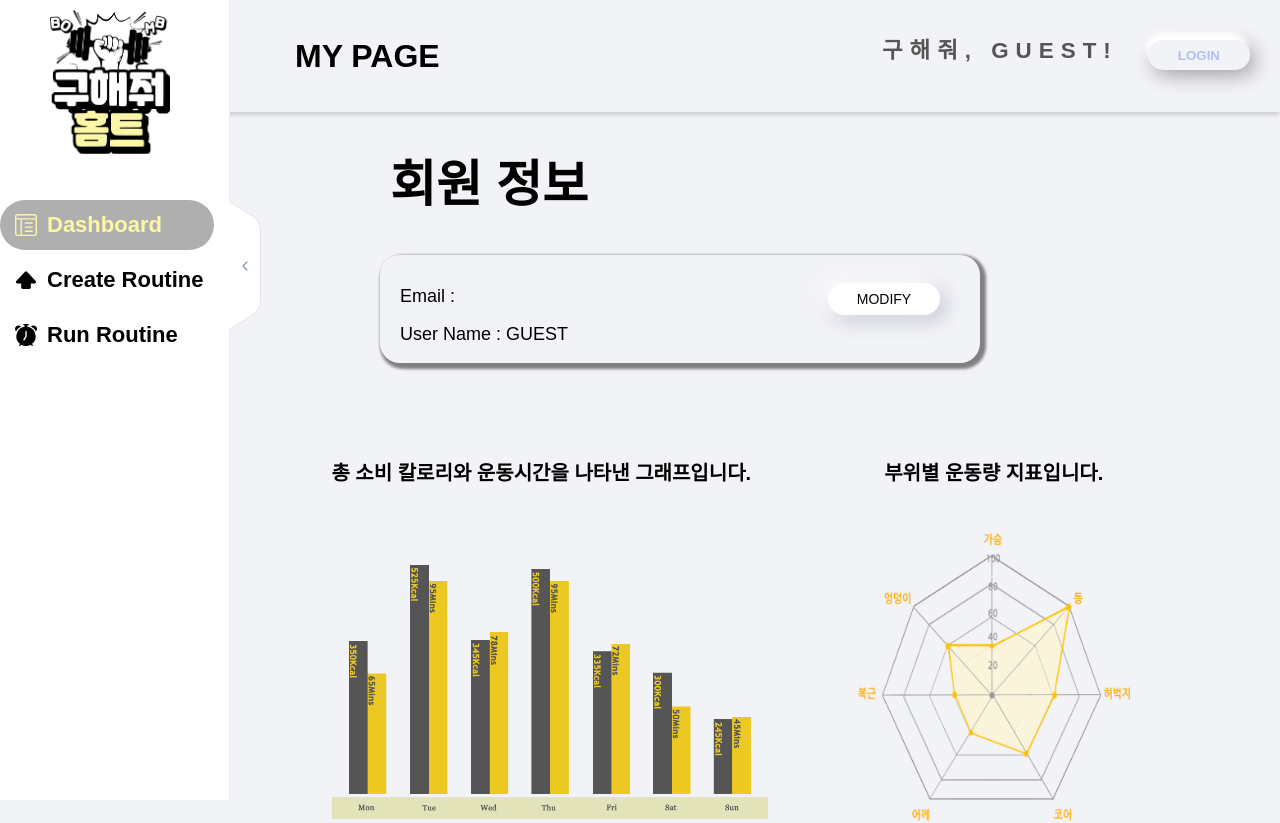
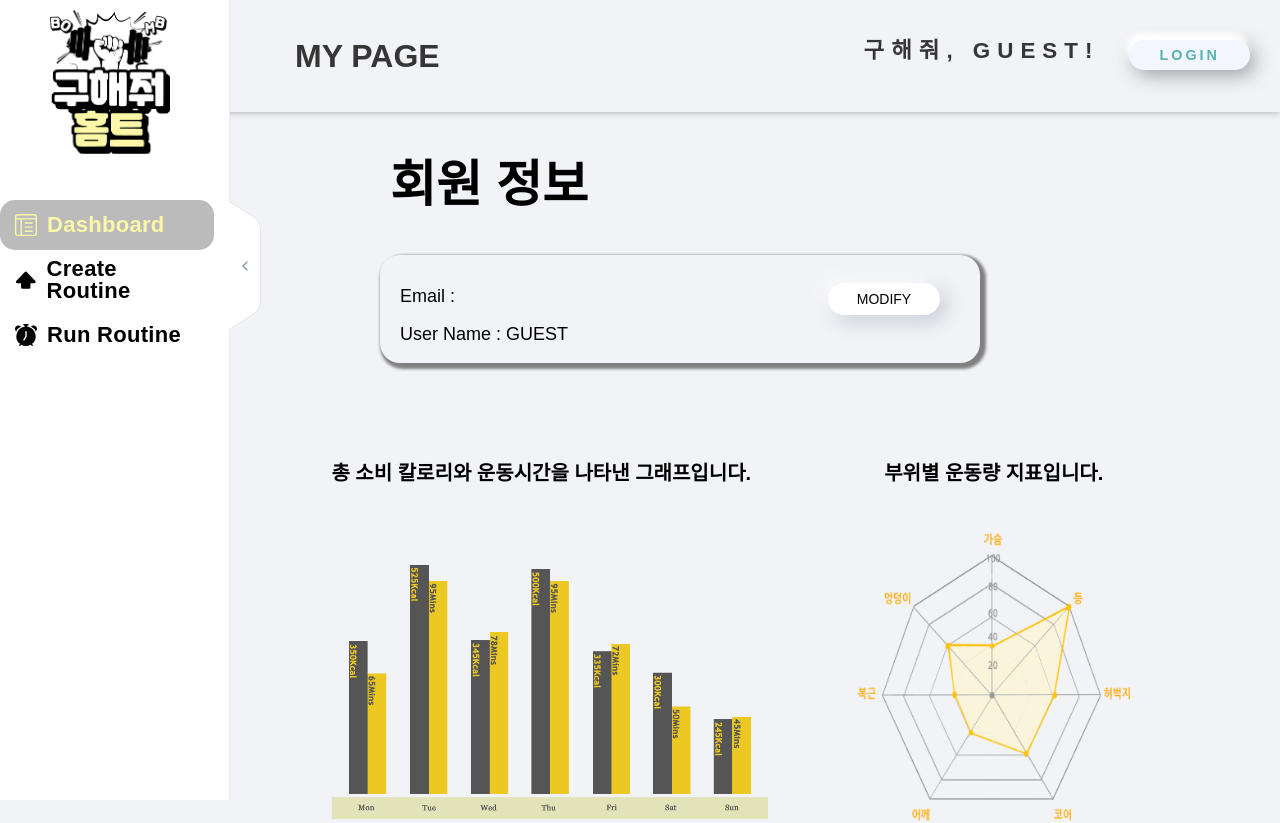
Before and after one commit to codestates/pt_at_home_client, a React (Create React App) app: page /mypage in a window 1280 px wide. Shown: the top 823 px of the page. Built offline with nearby package versions, Linux system fonts and the light colour scheme.

Commit message:
modified several css

```diff
--- a/src/components/component/ControlBar.tsx
+++ b/src/components/component/ControlBar.tsx
@@ -41,7 +41,7 @@ const filterModels: IFilter[] = [
         category: 'part',
       },
       {
-        label: '복부',
+        label: '복근',
         value: 'stomach',
         category: 'part',
       },
@@ -403,20 +403,26 @@ const FilterWrap = styled.div`
 `;
 
 const CustomSelect = styled.div`
-  background-color: #f2f3f7;
+  background-color: #f4f6ff;
   box-shadow: rgba(0, 0, 0, 0.24) 0px 3px 8px;
   border: none;
   outline: none;
   border-radius: 5px;
+  letter-spacing:2px;
+  font-weight:bold;
   display: flex;
   justify-content: space-between;
   align-items: center;
-  color: #000000;
+  color: #555555;
   padding: 8px 10px;
   margin-right: 50px;
   width: 170px;
   cursor: pointer;
   position: relative;
+  &:hover {
+    background-color:#d2d7e885;
+    // color:#faf4f4;
+  }
 `;
 const CustomOptionItem = styled.div`
   padding: 5px;
@@ -506,12 +512,12 @@ const FilterCard = styled.span`
 `;
 const Clear = styled.button`
   width: 60px;
-  // background-color: #f2f3f7;
+  background-color: #f2f3f7;
   box-shadow: rgba(0, 0, 0, 0.24) 0px 3px 8px;
-  color: #000000;
+  color: #363636;
   border-radius: 20px;
   display: flex;
-  border: 3px solid #b2c0f6;
+  border: 1.5px solid #55b3b1;
   justify-content: center;
   margin: 0 10px 10px;
   padding: 3px 15x;
@@ -533,6 +539,8 @@ const Close = styled(BiX)`
 const TagWrap = styled.div`
   display: flex;
 `;
-const Arrow = styled(BsFillCaretDownFill)``;
+const Arrow = styled(BsFillCaretDownFill)`
+  color:#55b3b1;
+`;
 
 export default ControlBar;
--- a/src/components/header/hederMiddle/HeaderMiddle.tsx
+++ b/src/components/header/hederMiddle/HeaderMiddle.tsx
@@ -56,7 +56,7 @@ const RightItem = styled(ItemsDiv)`
 
 const UserComment = styled.div`
   font-size:1.4rem;
-  color:#555555;
+  color:#363636;
   font-weight:900;
   margin-right:30px;
   letter-spacing:7px;
@@ -70,7 +70,7 @@ const LoginBtn = styled.button`
   align-items: center;
   border: none;
   border-radius: 20px;
-  background: #f2f3f7;
+  background: #f4f6ff;
   box-shadow: -3px -8px 7px #fff, 5px 5px 20px #9d9ea1;
   transition: all 0.2s ease-in-out;
   cursor: pointer;
@@ -82,7 +82,9 @@ const LoginBtn = styled.button`
   }
 `;
 const LoginLink = styled(Link)`
-  color: #b2c0f6;
+  color: #55b3b1;
+  letter-spacing:3px;
+  font-size:0.9rem;
   font-weight: 700;
   text-decoration: none;
   width: 100%;
@@ -93,7 +95,7 @@ const MainTitle = styled.span`
   line-height: 32px;
   font-weight: 700;
   font-size: 32px;
-  color: #000000;
+  color: #363636;
 `;
 
 export default HeaderMiddle;
--- a/src/components/landingPages/CreateRoutineInfo.tsx
+++ b/src/components/landingPages/CreateRoutineInfo.tsx
@@ -33,11 +33,10 @@ const Gif = styled.img`
 `;
 const TextWrap = styled.div`
   font-weight:500;
-  color:#ef4f4f;
+  color:#b68973;
   font-size:2.8rem;
   letter-spacing:3px;
   line-height:1.5;
-  text-shadow: 2px 2px #e8eae6;
   margin-bottom:70px;
   margin-right:500px;
 `;
--- a/src/components/landingPages/DashboardInfo.tsx
+++ b/src/components/landingPages/DashboardInfo.tsx
@@ -31,7 +31,6 @@ const TextWrap = styled.div`
   font-weight:500;
   letter-spacing:1px;
   color:#94b5c0;
-  text-shadow: 2px 2px #d89216;
   display:flex;
   flex-flow:column;
   height:400px;
--- a/src/components/landingPages/HomeInfo.tsx
+++ b/src/components/landingPages/HomeInfo.tsx
@@ -110,14 +110,14 @@ const LoginLink = styled(Link)`
   color: #555555;
   text-decoration: none;
   width: 100%;
-  font-size:1.5rem;
+  font-size:1.3rem;
   letter-spacing:3px;
 `;
 const DashBtn = styled.button`
-  font-size:1.5rem;
+  font-size:1.3rem;
   margin:20px 5px;
-  height:60px;
-  width:200px;
+  height:45px;
+  width:150px;
   letter-spacing:3px;
   outline: none;
   display: flex;
@@ -143,7 +143,6 @@ const DashLink = styled(Link)`
   width: 100%;
   padding: 0 20px;
   display: block;
-  font-size: 35px;
 `;
 
 export default HomeInfo;
--- a/src/components/modal/ModalRoutineDetail.tsx
+++ b/src/components/modal/ModalRoutineDetail.tsx
@@ -41,12 +41,12 @@ const ModalRoutineDetail = ({
           <Description>
             <Summary>
               <Explanation>{`${
-                routineDetail?.workout?.reduce(
+                Math.round(routineDetail?.workout?.reduce(
                   (acc, cur) =>
                     acc + (cur?.image?.length === 2 ? cur?.myCount : 0),
                   0,
                 ) / 60
-              } Min`}</Explanation>
+                )} Min`}</Explanation>
               <Explanation>{`${numberWithCommas(
                 routineDetail.workout.reduce(
                   (acc, cur) =>
--- a/src/components/sidebar/SideBar.tsx
+++ b/src/components/sidebar/SideBar.tsx
@@ -113,6 +113,7 @@ const SaveLogo = styled.img`
 
 const LinkWrap = styled.div`
   outline: none;
+  letter-spacing:0.3px;
   text-align: left;
   color: ${(props: { isActive: boolean }) =>
     props.isActive ? '#fbf7a7' : '#000000'};
@@ -128,12 +129,13 @@ const LinkWrap = styled.div`
   padding: 10px;
   box-sizing: border-box;
   margin-bottom: 5px;
-  border-radius: 50px;
+  border-radius: 15px;
   cursor: pointer;
   background-color: ${(props: { isActive: boolean }) =>
-    props.isActive ? '#afafaf' : '#FFFFFF'};
+    props.isActive ? '#bbbbbb' : '#FFFFFF'};
   &:hover {
-    background-color: #ccc7c7;
+    background-color: #f1f3f8;
+    color:#000000;
   }
 `;
 const DashBoardIcon = styled(BsLayoutTextWindowReverse)`
--- a/src/index.tsx
+++ b/src/index.tsx
@@ -7,8 +7,8 @@ import reset from 'styled-reset';
 import reportWebVitals from './reportWebVitals';
 import { Provider } from 'react-redux';
 import store from './store';
-export let URI:string = 'http://localhost:8080'
-// export const URI: string = 'https://savemehomt.com';
+// export let URI:string = 'http://localhost:8080'
+export const URI: string = 'https://savemehomt.com';
 
 const GlobalStyle = createGlobalStyle`
   ${reset}
```
